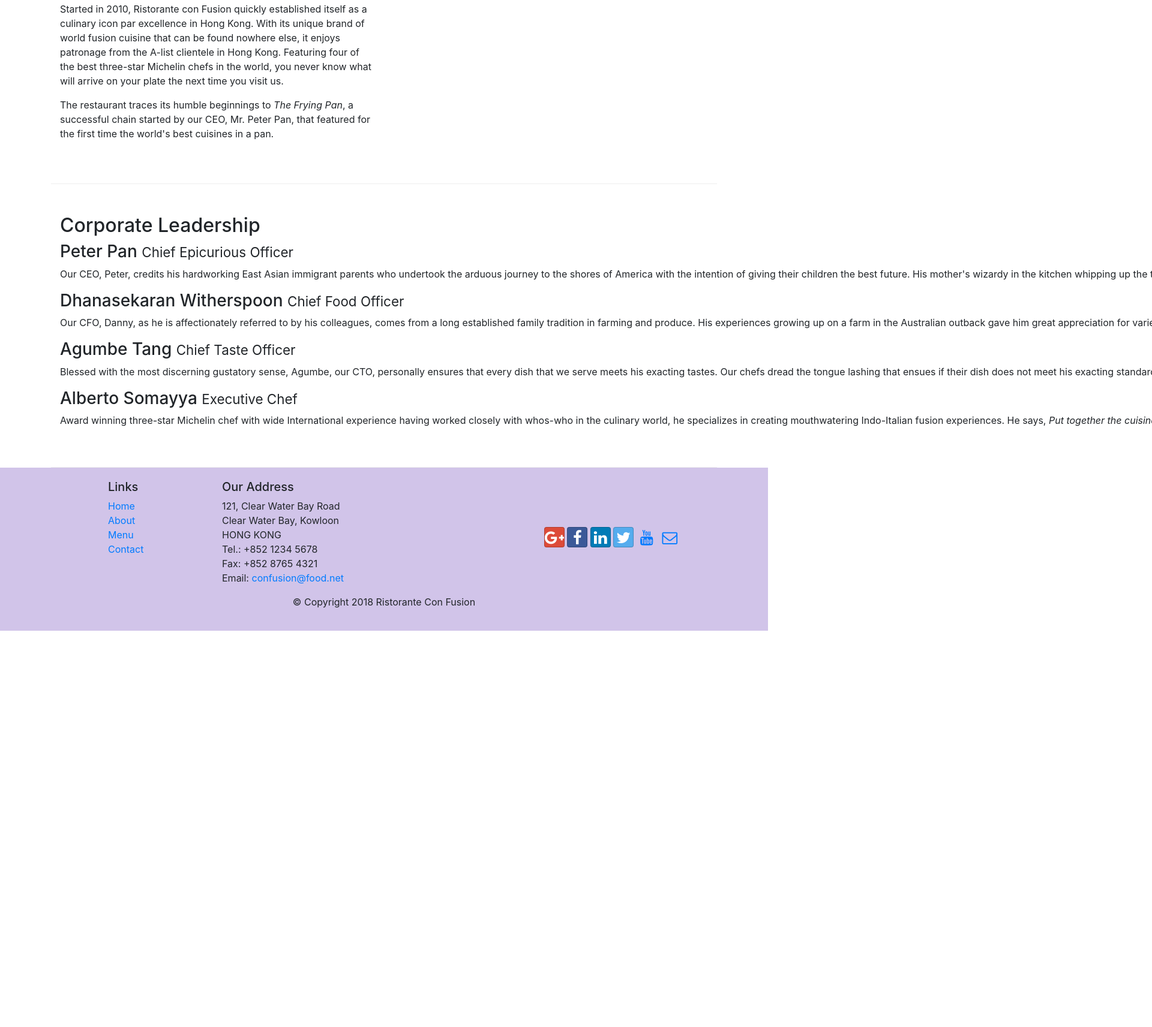
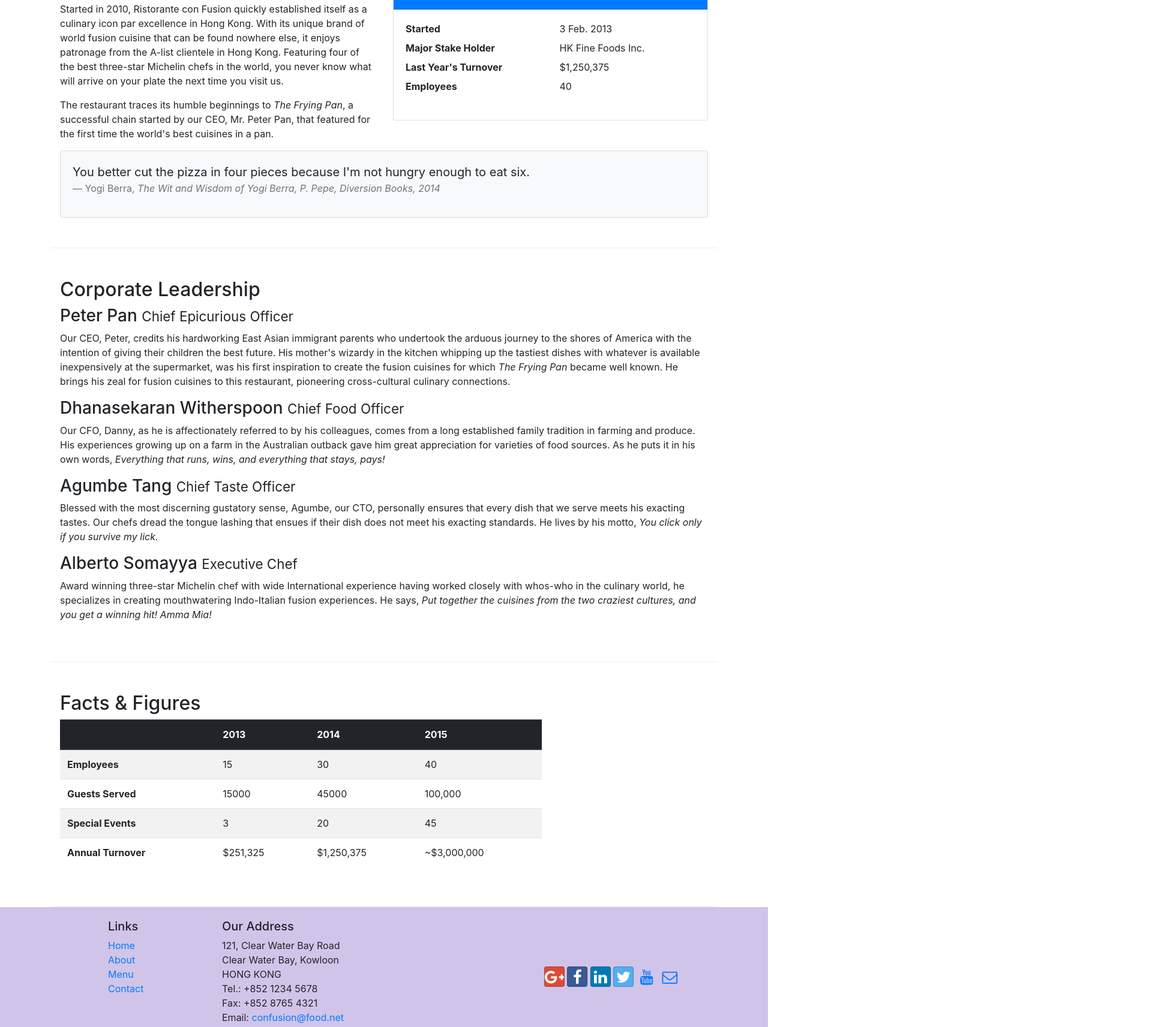
Before and after one commit to sjo92/coursera_fullstack, a website: page aboutus.html in a window 1280 px wide. Shown: the part 558-2271 px from the top of the page at 60% size, 1920 px wide, since content can reach past the window. Before the commit the page ends 1610 px from the top, so only its background shows below. Drawn offline with nearby package versions, Linux system fonts and the light colour scheme.

Commit message:
Tables and Cards

```diff
--- a/aboutus.html
+++ b/aboutus.html
@@ -59,18 +59,45 @@
         </div>
 
         <div class="row row-content">
-            <div class="col-12 col-sm-6">
+            <div class="col-sm-6">
                 <h2>Our History</h2>
                 <p>Started in 2010, Ristorante con Fusion quickly established itself as a culinary icon par excellence in Hong Kong. With its unique brand of world fusion cuisine that can be found nowhere else, it enjoys patronage from the A-list clientele in Hong Kong.  Featuring four of the best three-star Michelin chefs in the world, you never know what will arrive on your plate the next time you visit us.</p>
                 <p>The restaurant traces its humble beginnings to <em>The Frying Pan</em>, a successful chain started by our CEO, Mr. Peter Pan, that featured for the first time the world's best cuisines in a pan.</p>
             </div>
-            <div>
+            <div class="col-sm">
+                <div class="card">
+                    <h3 class="card-header bg-primary text-white">Facts At a Glance</h3>
+                    <div class="card-body">
+                        <dl class="row">
+                            <dt class="col-6">Started</dt>
+                            <dd class="col-6">3 Feb. 2013</dd>
+                            <dt class="col-6">Major Stake Holder</dt>
+                            <dd class="col-6">HK Fine Foods Inc.</dd>
+                            <dt class="col-6">Last Year's Turnover</dt>
+                            <dd class="col-6">$1,250,375</dd>
+                            <dt class="col-6">Employees</dt>
+                            <dd class="col-6">40</dd>
+                        </dl>
+                    </div>
+                </div>
+            </div>
+            <div class="col-12">
+                <div class="card card-body bg-light">
+                    <blockquote class="blockquote">
+                        <p class="mb-0">You better cut the pizza in four pieces because
+                            I'm not hungry enough to eat six.</p>
+                        <footer class="blockquote-footer">Yogi Berra,
+                            <cite title="Source Title">The Wit and Wisdom of Yogi Berra,
+                            P. Pepe, Diversion Books, 2014</cite>
+                        </footer>
+                    </blockquote>
+                </div>
             </div>
         </div>
 
 
         <div class="row row-content">
-            <div class="col-auto">
+            <div class="col-12">
                 <h2>Corporate Leadership</h2>
                 <h3>Peter Pan <small>Chief Epicurious Officer</small></h3>
                 <p class="d-none d-sm-block">Our CEO, Peter, credits his hardworking East Asian immigrant parents who undertook the arduous journey to the shores of America with the intention of giving their children the best future. His mother's wizardy in the kitchen whipping up the tastiest dishes with whatever is available inexpensively at the supermarket, was his first inspiration to create the fusion cuisines for which <em>The Frying Pan</em> became well known. He brings his zeal for fusion cuisines to this restaurant, pioneering cross-cultural culinary connections.</p>
@@ -82,7 +109,53 @@
                 <p class="d-none d-sm-block">Award winning three-star Michelin chef with wide International experience having worked closely with whos-who in the culinary world, he specializes in creating mouthwatering Indo-Italian fusion experiences. He says, <em>Put together the cuisines from the two craziest cultures, and you get a winning hit! Amma Mia!</em></p>
             </div>
        </div>
+       <div class="row row-content">
+            <div class="col-12 col-sm-9">
+                <h2>Facts &amp; Figures</h2>
+                <div class="table-responsive">
+                    <table class="table table-striped">
+                        <thead class="thead-dark">
+                            <tr>
+                                <th>&nbsp;</th>
+                                <th>2013</th>
+                                <th>2014</th>
+                                <th>2015</th>
+                            </tr>
+                        </thead>
+                        <tbody>
+                            <tr>
+                                <th>Employees</th>
+                                <td>15</td>
+                                <td>30</td>
+                                <td>40</td>
+                            </tr>
+                            <tr>
+                                <th>Guests Served</th>
+                                <td>15000</td>
+                                <td>45000</td>
+                                <td>100,000</td>
+                            </tr>
+                            <tr>
+                                <th>Special Events</th>
+                                <td>3</td>
+                                <td>20</td>
+                                <td>45</td>
+                            </tr>
+                            <tr>
+                                <th>Annual Turnover</th>
+                                <td>$251,325</td>
+                                <td>$1,250,375</td>
+                                <td>~$3,000,000</td>
+                            </tr>
+                        </tbody>
+                    </table>
+                </div>
+            </div>
+            <div class="col-12 col-sm-3">
 
+            </div>
+
+       </div>
     </div>
 
     <footer class="footer">
```
